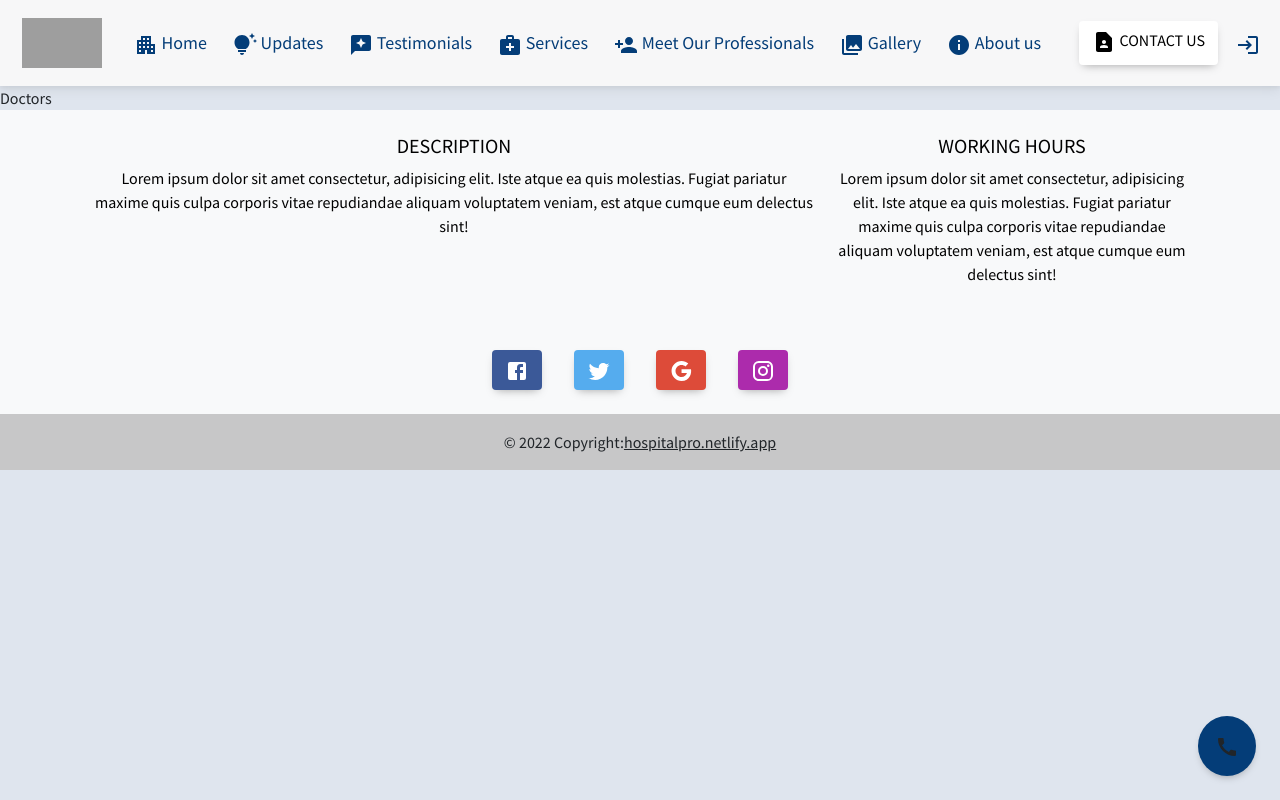
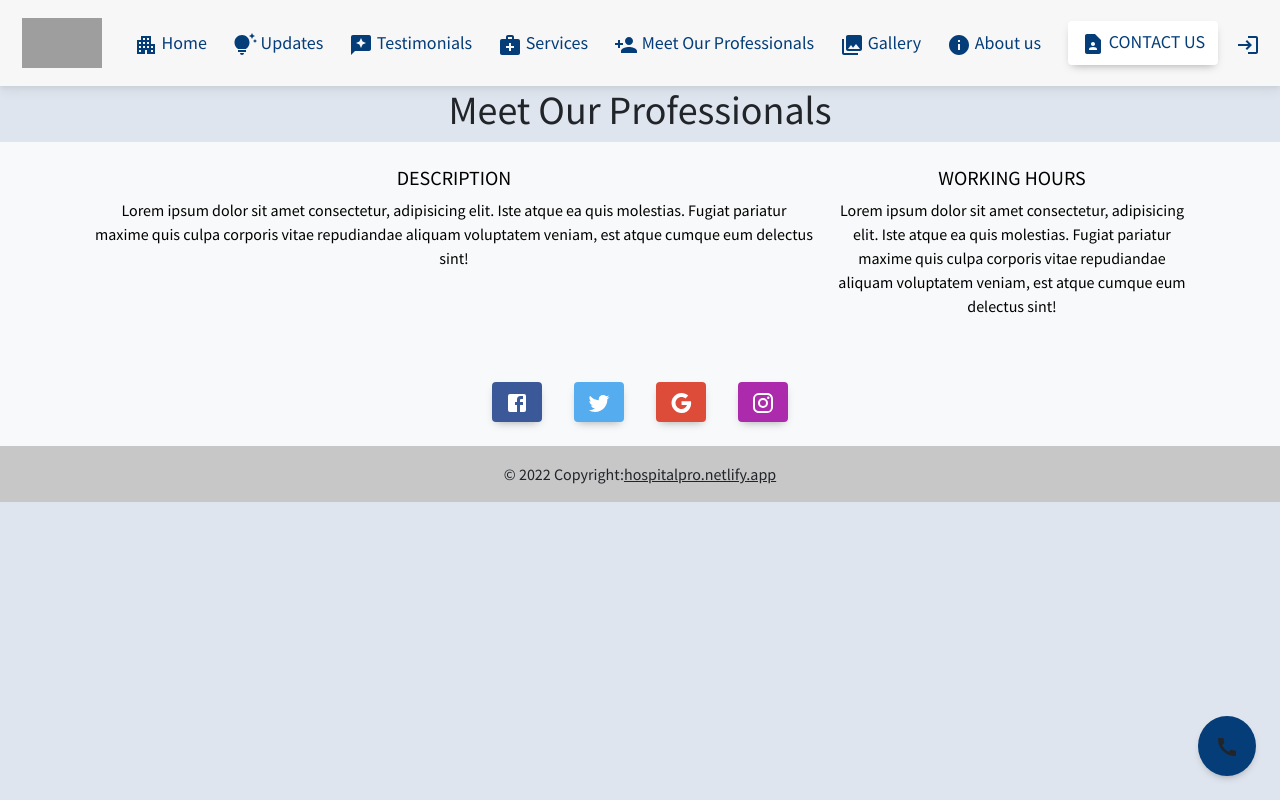
Before and after one commit to sushskvnitn/hospital-project, a React (Create React App) app: page /doctors in a window 1280 px wide. Built offline with nearby package versions, Linux system fonts and the light colour scheme; grey boxes are pictures that could not be loaded.

Commit message:
added auto close navabr feature for some elements

```diff
--- a/src/components/doctors/doctors.jsx
+++ b/src/components/doctors/doctors.jsx
@@ -2,7 +2,10 @@ import React from 'react'
 
 const Doctors = () => {
   return (
-    <div>Doctors</div>
+    <>
+    <h1 className="text-center "> Meet Our Professionals </h1>
+
+    </>
   )
 }
 
--- a/src/components/navbar.jsx
+++ b/src/components/navbar.jsx
@@ -43,6 +43,8 @@ const Navbar = () => {
                   className="nav-link  header_text1"
                   aria-current="page"
                   href="/"
+                  data-bs-toggle="collapse"
+            data-bs-target="#navbarSupportedContent"
                 >
                   <ApartmentIcon /> Home
                 </Link>
@@ -57,6 +59,8 @@ const Navbar = () => {
                   className="nav-link header_text1"
                   aria-current="page"
                   href="/"
+                  data-bs-toggle="collapse"
+            data-bs-target="#navbarSupportedContent"
                 >
                   <TipsAndUpdatesIcon /> Updates
                 </a>
@@ -67,7 +71,8 @@ const Navbar = () => {
                 smooth={true}
                 style={{ textDecoration: "none" }}
               >
-                <a className="nav-link   header_text1" href="/">
+                <a className="nav-link   header_text1" href="/" data-bs-toggle="collapse"
+            data-bs-target="#navbarSupportedContent" >
                   <ReviewsIcon /> Testimonials
                 </a>
               </Linker>
@@ -77,12 +82,12 @@ const Navbar = () => {
                 </Link>
               </li>
               <li className="nav-item">
-                <Link className="nav-link   header_text1" to="/doctors">
+                <Link className="nav-link   header_text1" to="/doctors" >
                   <PersonAddIcon /> Meet Our Professionals
                 </Link>
               </li>
               <li className="nav-item">
-                <Link className="nav-link   header_text1" to="/gallery">
+                <Link className="nav-link   header_text1" to="/gallery" >
                   <CollectionsIcon /> Gallery
                 </Link>
               </li>
@@ -96,12 +101,11 @@ const Navbar = () => {
             </ul>
             <div className="d-flex">
               <Linker
-                className="btn bg-white"
+                className="btn bg-white header_text1"
                 type="submit"
                 to="contact"
                 smooth={true}
                 style={{
-                  color: "black",
                   textDecoration: "none",
                 }}
               >
```
